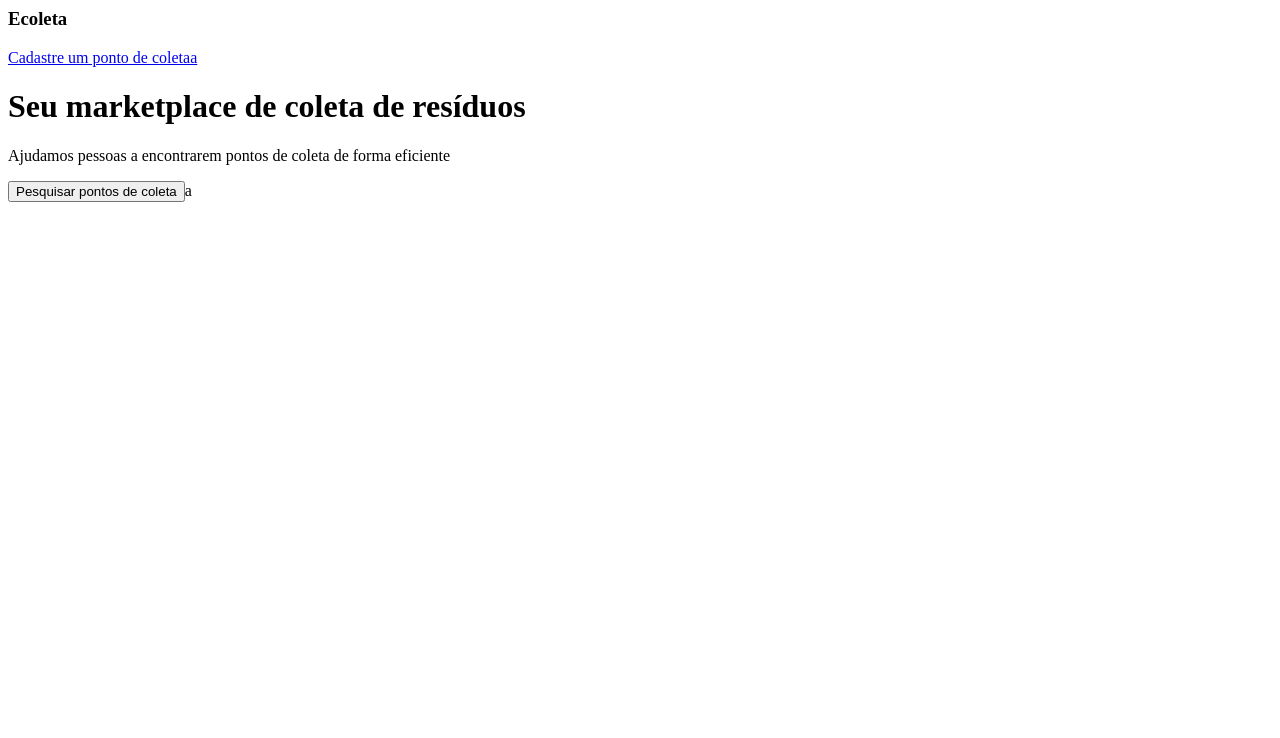
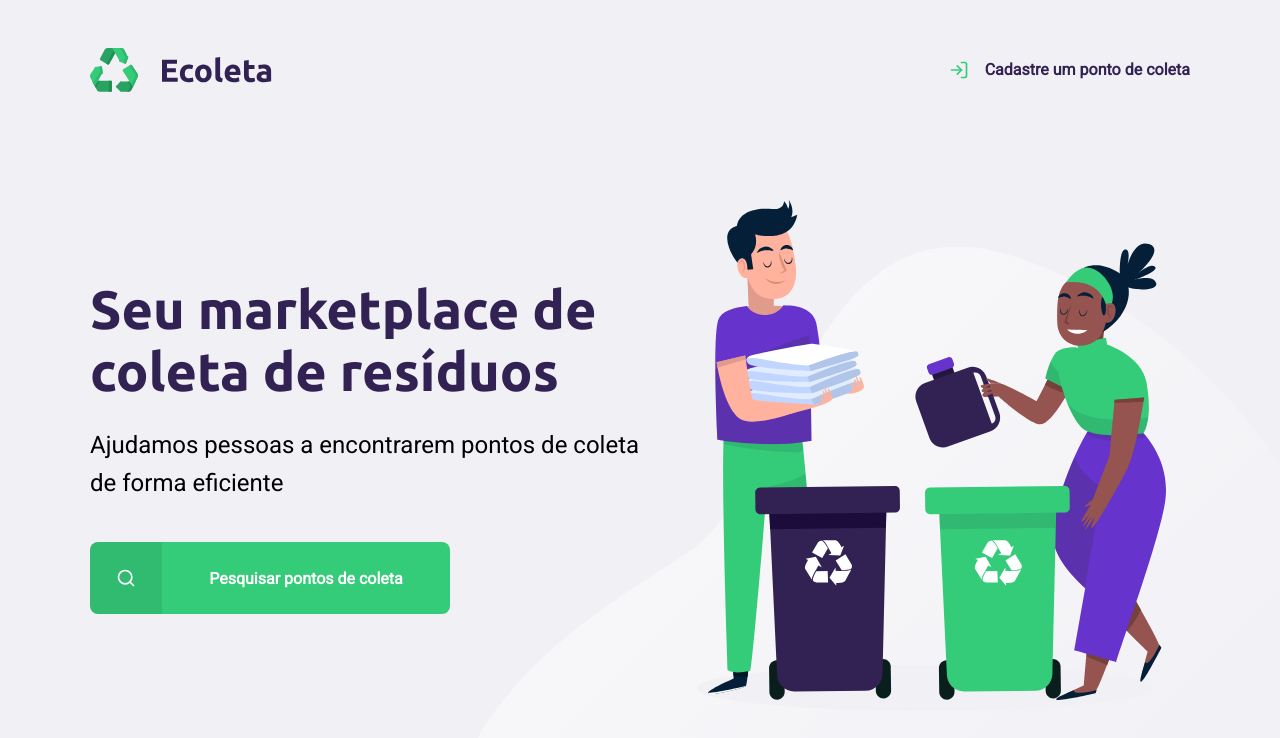
Before and after one commit to Krouzen/nlw, a plain HTML site: page index.html in a window 1280 px wide. Drawn offline with Linux system fonts and the light colour scheme.

Commit message:
index e css main

```diff
--- a/index.html
+++ b/index.html
@@ -2,14 +2,27 @@
     <meta charset="UTF-8">
     <meta name="viewport" content="width=device-width, initial-scale=1.0">
     <title>Ecoleta</title>
-    <link rel="stylesheet" href="/styles/main.css">
-    <link href="https://fonts.googleapis.com/css2?family=Roboto+Slab:wght@300;700&amp;display=swap" rel="stylesheet">
+    <link rel="stylesheet" type="text/css" href="styles/main.css">
+    <link href="https://fonts.googleapis.com/css2?family=Roboto&family=Ubuntu:wght@300;700&amp;display=swap" rel="stylesheet">
 </head>
 <body>
-    <h3>Ecoleta</h3>
-    <a href="#">Cadastre um ponto de coletaa</a>
+
+    <div id="page-home">
+
+    <div class="content">
+        <header>
+    <img src="assets/logo.svg" alt="Logomarca">
+    <a href="#">
+        <span></span>
+        Cadastre um ponto de coleta
+    </a>
+        </header>
+        <main>
     <h1>Seu marketplace de coleta de resíduos</h1>
     <p>Ajudamos pessoas a encontrarem pontos de coleta de forma eficiente</p>
-    <button>Pesquisar pontos de coleta</button>a
-
-</body></html>
+    <a href="#"><span></span><strong>Pesquisar pontos de coleta</strong></a>
+        </main>
+    </div>
+</div>
+</body>
+</html>
--- /dev/null
+++ b/styles/main.css
@@ -0,0 +1,144 @@
+:root{
+    --title-color:#322153;
+    --primary-color:#34cb79;
+}
+
+* {
+    margin: 0;
+    padding: 0;
+
+}
+html {
+    font-family: 'Roboto', sans-serif;
+}
+
+body{
+    background-color: #f0f0f5;
+    -webkit-font-smoothing: antialiased;
+}
+
+a {
+    text-decoration: none;
+}
+
+h1, h2, h3, h4, h5, h6 {
+    color: var(--title-color);
+    font-family: 'Ubuntu', sans-serif;
+}
+
+#page-home {
+    height: 100vh;
+    background:url('../assets/home-background.svg') no-repeat;
+    background-position: 35vw 200px ;
+
+}
+
+#page-home .content {
+    height: 100%;
+    display: flex;
+    flex-direction: column;
+    width: 90%;
+    max-width: 1100px;
+    margin: 0 auto;
+
+}
+
+#page-home header {
+    margin-top: 48px;
+    display: flex;
+    align-items: center;
+    justify-content: space-between;
+}
+
+#page-home header a {
+    color:var(--title-color);
+    font-weight: 700;
+    display: flex;
+}
+
+#page-home header a span {
+    margin-right: 16px;
+    display: flex;
+    background-image: url(../assets/log-in.svg);
+    width:20px ;
+    height:20px ;
+}
+
+#page-home main{
+    flex: 1;
+    max-width: 560px;
+    display: flex;
+    flex-direction: column;
+    justify-content: center;
+
+}
+
+#page-home main h1 {
+    font-size: 54px;
+    color:var(--title-color);
+}
+
+#page-home main p {
+    font-size: 24px;
+    line-height: 38px;
+    margin-top: 24px;
+}
+
+#page-home main a {
+    border-radius:8px ;
+    height: 72px;
+    width: 100%;
+    max-width: 360px;
+    background-color:var(--primary-color) ;
+    display: flex;
+    align-items: center;
+    margin-top: 40px;
+    transition: 400ms;
+
+}
+#page-home main a:hover {
+    background-color: #2fb86e;
+}
+
+#page-home main a span {
+    width: 72px;
+    height: 72px;
+    border-top-left-radius: 8px;
+    border-bottom-left-radius: 8px;
+    background-color: rgba(0,0,0,0.08);
+    display: flex;
+    align-items: center;
+    justify-content: center;
+}
+
+#page-home main a span::after {
+    content: "";
+    background-image: url('../assets/search.svg');
+    width: 20px;
+    height: 20px;
+
+}
+#page-home main a strong {
+    color: white;
+    flex: 1;
+    text-align: center;
+}
+
+@media (max-width: 900px) {
+    #page-home {background-position-x:70vw ;
+    }
+    #page-home .content {
+        align-items: center;
+        text-align: center;
+    }
+
+    #page-home header a {
+        position: absolute;
+        bottom: 48px;
+        left: 50%;
+        transform: translateX(-50%);
+    }
+    #page-home main {
+        align-items: center;
+    }
+}
```
Also changed, not shown: assets/arrow-left.svg (added), assets/baterias.svg (added), assets/check.svg (added), assets/eletronicos.svg (added), assets/home-background.svg (added), assets/lampadas.svg (added), assets/log-in.svg (added), assets/logo.svg (added), assets/oleo.svg (added), assets/organicos.svg (added), assets/papeis-papelao.svg (added), assets/search.svg (added), assets/x.svg (added).
